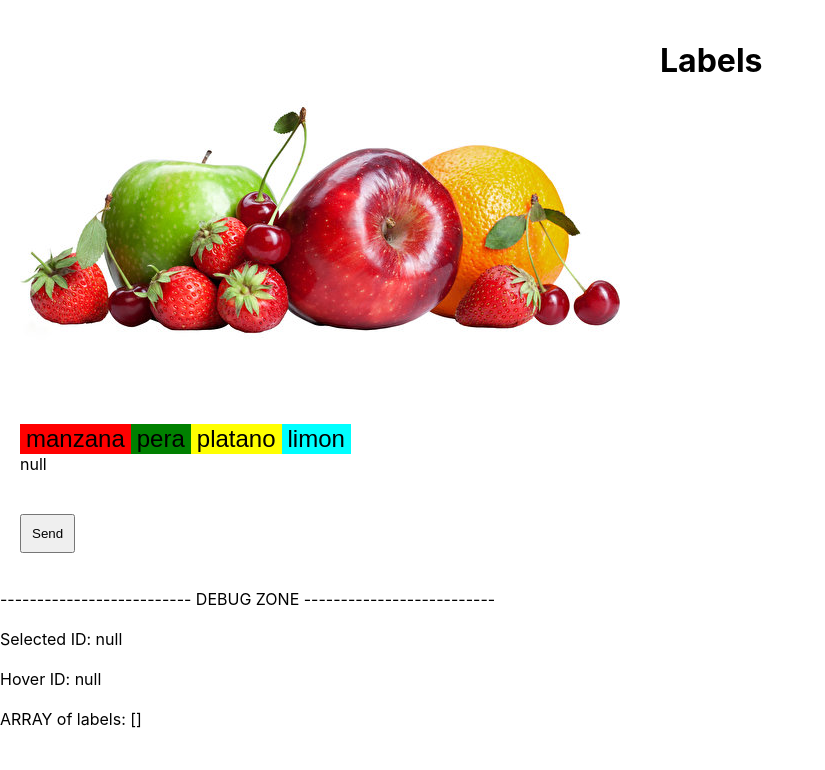
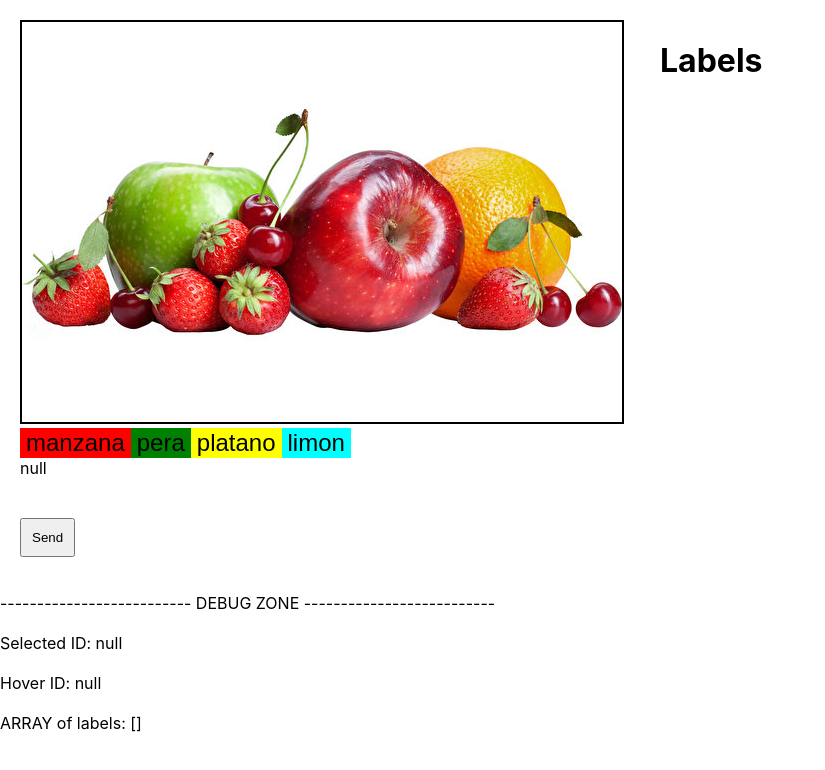
Before and after one commit to manuelgutierrezchaves/image-labeler-frontend, a React (Create React App) app: page / in a window 1280 px wide. Shown: the top 770 px of the page, without its empty margins (0-825 px from the left). Built offline with nearby package versions, Linux system fonts and the light colour scheme; the HTML template or start-up script is replaced by a standard one.

Commit message:
border around image

```diff
--- a/src/styles/ImageTagger.css
+++ b/src/styles/ImageTagger.css
@@ -8,6 +8,7 @@ img {
   width: 600px;
   height: 400px;
   position: relative;
+  border: solid black 2px
 }
 
 canvas {
```
